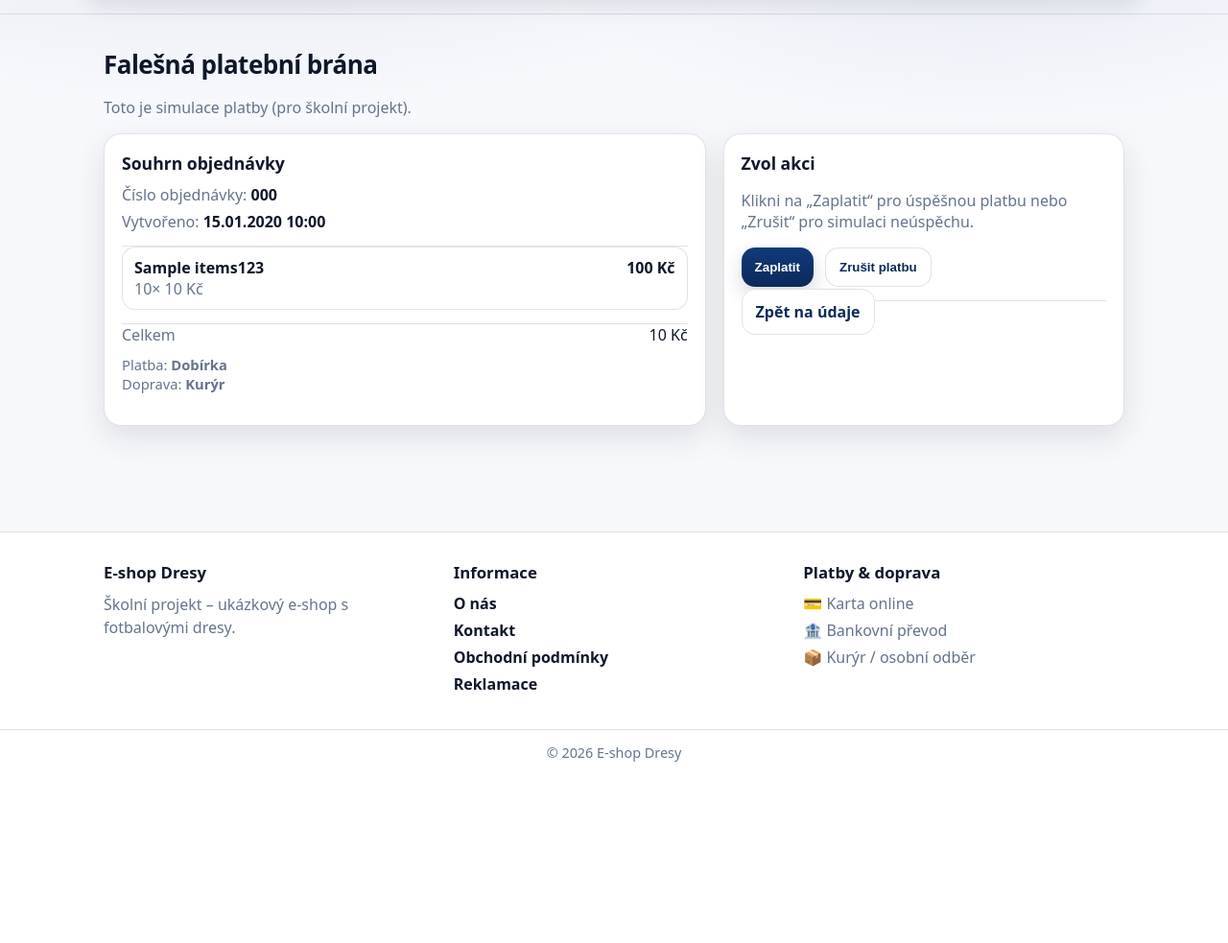
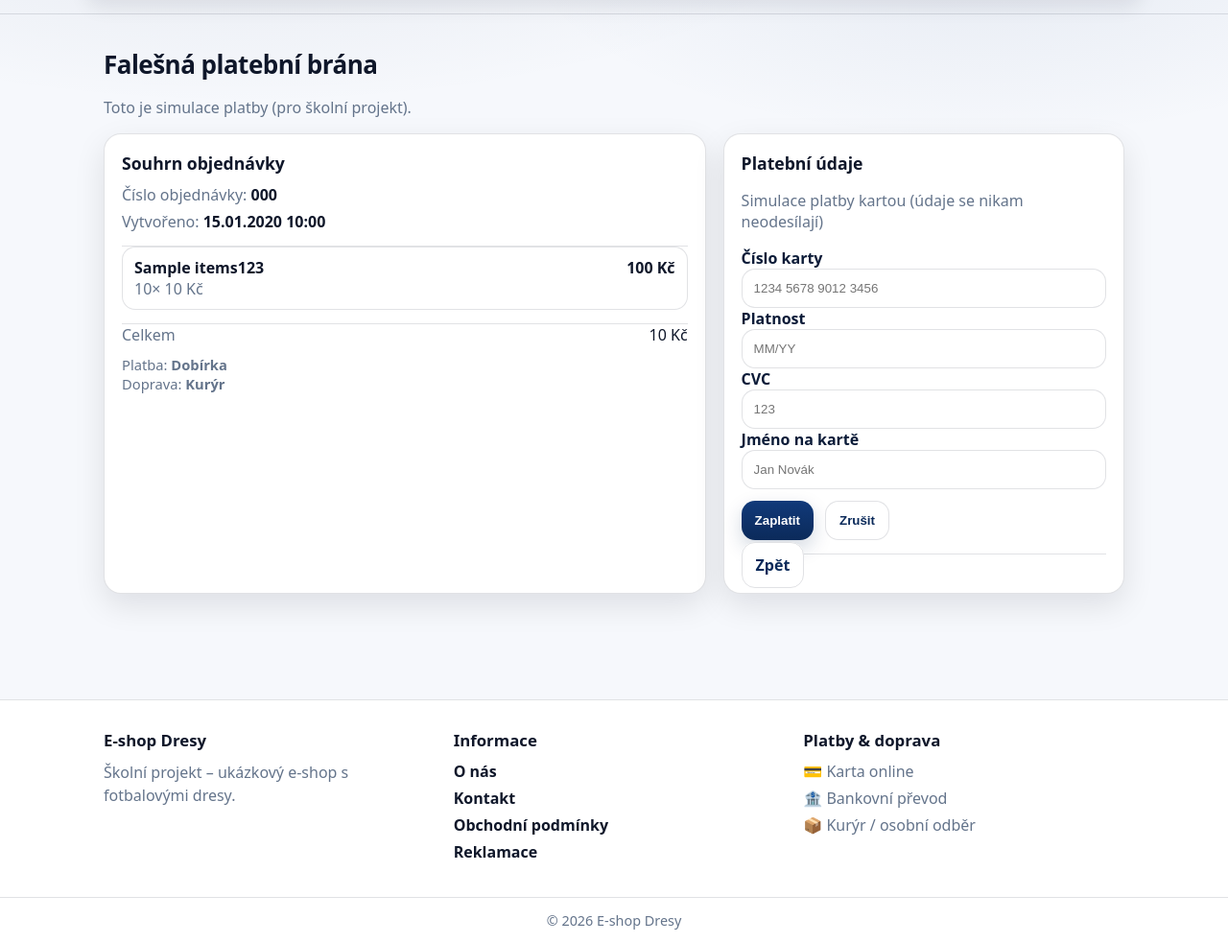
Before and after one commit to VitBouska/JerseyShop_BouskaIT4, a Flask app: template templates/payment.html in a window 1280 px wide. Shown: the part 191-1174 px from the top of the page at 96% size. Before the commit the page ends 985 px from the top, so only its background shows below. Run offline with Flask 3, Linux system fonts and the light colour scheme; the template is opened without the code that fills it: values that come from a table or form of the project are taken from there, others are empty; tables that the repository leaves empty hold one stand-in row (values such as "Sample post").

Commit message:
Update payment.html
edsds

```diff
--- a/templates/payment.html
+++ b/templates/payment.html
@@ -51,17 +51,38 @@
 
   <!-- Akce -->
   <div class="card">
-    <h3 class="section-title">Zvol akci</h3>
-    <p class="muted">Klikni na „Zaplatit“ pro úspěšnou platbu nebo „Zrušit“ pro simulaci neúspěchu.</p>
+    <h3 class="section-title">Platební údaje</h3>
+  <p class="muted">Simulace platby kartou (údaje se nikam neodesílají)</p>
 
-    <form method="POST" action="{{ url_for('payment_confirm') }}" class="pay-actions">
-      <button class="btn" name="action" value="pay" type="submit">Zaplatit</button>
-      <button class="btn ghost" name="action" value="cancel" type="submit">Zrušit platbu</button>
-    </form>
+  <form method="POST" action="{{ url_for('payment_confirm') }}" id="payment-form">
 
-    <hr>
+    <label>Číslo karty</label>
+    <input type="text" name="card_number" placeholder="1234 5678 9012 3456" maxlength="19" required>
 
-    <a class="btn ghost" href="{{ url_for('checkout') }}">Zpět na údaje</a>
+    <div class="form-row">
+      <div>
+        <label>Platnost</label>
+        <input type="text" name="expiry" placeholder="MM/YY" maxlength="5" required>
+      </div>
+
+      <div>
+        <label>CVC</label>
+        <input type="text" name="cvc" placeholder="123" maxlength="3" required>
+      </div>
+    </div>
+
+    <label>Jméno na kartě</label>
+    <input type="text" name="card_name" placeholder="Jan Novák" required>
+
+    <div class="pay-actions">
+      <button class="btn" type="submit" name="action" value="pay">Zaplatit</button>
+      <button class="btn ghost" type="submit" name="action" value="cancel">Zrušit</button>
+    </div>
+
+  </form>
+
+  <hr>
+  <a class="btn ghost" href="{{ url_for('checkout') }}">Zpět</a>
   </div>
 </div>
 
```
